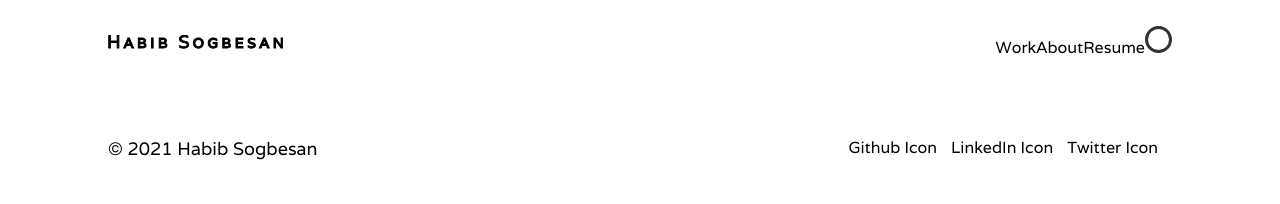
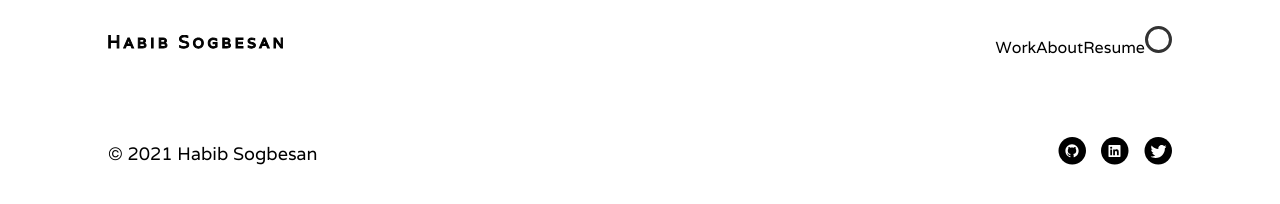
Before and after one commit to AbdurrahmanSogbesan/portfolio-site, a Gatsby site: page / in a window 1280 px wide. Built offline with nearby package versions, Linux system fonts and the light colour scheme; Gatsby itself is replaced by a stand-in of ours.

Commit message:
added icon components

```diff
--- a/src/components/Footer/Footer.css
+++ b/src/components/Footer/Footer.css
@@ -1,6 +1,7 @@
 .footer {
   display: flex;
   justify-content: space-between;
+  align-items: center;
 }
 
 .footer > span {
@@ -9,6 +10,7 @@
   line-height: 23px;
 }
 
-.footerLinks > span {
-  margin-right: 14px;
+.footerLinks {
+  display: flex;
+  align-items: center;
 }
--- a/src/components/Footer/Footer.js
+++ b/src/components/Footer/Footer.js
@@ -1,4 +1,5 @@
 import * as React from "react";
+import Icon from "../Icon/Icon";
 import "./Footer.css";
 
 function Footer() {
@@ -6,9 +7,9 @@ function Footer() {
     <div className="footer">
       <span>© 2021 Habib Sogbesan</span>
       <div className="footerLinks">
-        <span>Github Icon</span>
-        <span>LinkedIn Icon</span>
-        <span>Twitter Icon</span>
+        <Icon className="footerIcon" icon="github" />
+        <Icon className="footerIcon" icon="linkedin" />
+        <Icon className="footerIcon" icon="twitter" />
       </div>
     </div>
   );
--- /dev/null
+++ b/src/components/Icon/Icon.css
@@ -0,0 +1,3 @@
+.iconContainer {
+    margin-left: 15px;
+}
--- /dev/null
+++ b/src/components/Icon/Icon.js
@@ -0,0 +1,24 @@
+import React from "react";
+import "./Icon.css";
+import icons from "./icons";
+import PropTypes from "prop-types";
+
+function Icon({ icon, height = 28, width = 28, fill = "#000000", onClick }) {
+  const IconComponent = icons[icon];
+
+  return (
+    <div className="iconContainer" onClick={onClick}>
+      <IconComponent height={height} width={width} fill={fill} />
+    </div>
+  );
+}
+
+Icon.propTypes = {
+  icon: PropTypes.oneOf(Object.keys(icons)).isRequired,
+  height: PropTypes.number,
+  width: PropTypes.number,
+  fill: PropTypes.string,
+  onClick: PropTypes.func,
+};
+
+export default Icon;
--- /dev/null
+++ b/src/components/Icon/icons/arrow.js
@@ -0,0 +1,22 @@
+import React from "react";
+
+function arrow(props) {
+  return (
+    <svg
+      xmlns="http://www.w3.org/2000/svg"
+      viewBox="0 0 22 14"
+      fill="none"
+      cursor="pointer"
+      {...props}
+    >
+      <path
+        fill-rule="evenodd"
+        clip-rule="evenodd"
+        d="M0.5 7.00003C0.5 6.80112 0.579018 6.61036 0.71967 6.4697C0.860322 6.32905 1.05109 6.25003 1.25 6.25003H18.9395L14.219 1.53103C14.0782 1.3902 13.9991 1.1992 13.9991 1.00003C13.9991 0.800868 14.0782 0.609862 14.219 0.469032C14.3598 0.328202 14.5508 0.249084 14.75 0.249084C14.9492 0.249084 15.1402 0.328202 15.281 0.469032L21.281 6.46903C21.3508 6.5387 21.4063 6.62146 21.4441 6.71258C21.4819 6.8037 21.5013 6.90138 21.5013 7.00003C21.5013 7.09868 21.4819 7.19636 21.4441 7.28748C21.4063 7.3786 21.3508 7.46136 21.281 7.53103L15.281 13.531C15.1402 13.6719 14.9492 13.751 14.75 13.751C14.5508 13.751 14.3598 13.6719 14.219 13.531C14.0782 13.3902 13.9991 13.1992 13.9991 13C13.9991 12.8009 14.0782 12.6099 14.219 12.469L18.9395 7.75003H1.25C1.05109 7.75003 0.860322 7.67102 0.71967 7.53036C0.579018 7.38971 0.5 7.19895 0.5 7.00003Z"
+        fill="black"
+      />
+    </svg>
+  );
+}
+
+export default arrow;
--- /dev/null
+++ b/src/components/Icon/icons/github.js
@@ -0,0 +1,23 @@
+import React from "react";
+
+function github(props) {
+  return (
+    <svg
+      xmlns="http://www.w3.org/2000/svg"
+      viewBox="0 0 28 28"
+      fill="none"
+      cursor="pointer"
+      {...props}
+    >
+      <circle cx="14.25" cy="13.75" r="13.75" fill="black" />
+      <path
+        fill-rule="evenodd"
+        clip-rule="evenodd"
+        d="M14.0173 7.33325C10.3446 7.33325 7.36798 10.3099 7.36798 13.9826C7.36798 16.9199 9.27265 19.4126 11.9153 20.2926C12.248 20.3526 12.368 20.1479 12.368 19.9719C12.368 19.8139 12.3626 19.3953 12.3606 18.8413C10.5106 19.2426 10.12 17.9493 10.12 17.9493C9.81865 17.1813 9.38198 16.9766 9.38198 16.9766C8.77865 16.5639 9.42798 16.5733 9.42798 16.5733C10.096 16.6199 10.446 17.2586 10.446 17.2586C11.0393 18.2746 12.0033 17.9813 12.3806 17.8113C12.4413 17.3813 12.6146 17.0879 12.804 16.9219C11.328 16.7546 9.77598 16.1839 9.77598 13.6353C9.77598 12.9106 10.0353 12.3159 10.4586 11.8519C10.3913 11.6833 10.1613 11.0066 10.5246 10.0919C10.5246 10.0919 11.0826 9.91259 12.3526 10.7726C12.895 10.625 13.4545 10.5497 14.0166 10.5486C14.5788 10.5495 15.1383 10.6248 15.6806 10.7726C16.9513 9.91192 17.5086 10.0919 17.5086 10.0919C17.872 11.0066 17.644 11.6833 17.5746 11.8519C18.0013 12.3159 18.2573 12.9099 18.2573 13.6353C18.2573 16.1906 16.704 16.7519 15.2226 16.9166C15.4593 17.1219 15.6726 17.5273 15.6726 18.1473C15.6726 19.0366 15.6646 19.7539 15.6646 19.9719C15.6646 20.1499 15.7833 20.3566 16.1226 20.2913C18.764 19.4099 20.6666 16.9193 20.6666 13.9826C20.6666 10.3099 17.69 7.33325 14.0173 7.33325Z"
+        fill="white"
+      />
+    </svg>
+  );
+}
+
+export default github;
--- /dev/null
+++ b/src/components/Icon/icons/index.js
@@ -0,0 +1,9 @@
+const icons = {
+  arrow: require("./arrow").default,
+  github: require("./github").default,
+  linkedin: require("./linkedin").default,
+  twitter: require("./twitter").default,
+  link: require("./link").default,
+};
+
+export default icons;
--- /dev/null
+++ b/src/components/Icon/icons/link.js
@@ -0,0 +1,15 @@
+import React from "react";
+
+function link(props) {
+  return (
+    <svg xmlns="http://www.w3.org/2000/svg" viewBox="0 0 48 48" {...props}>
+      <circle cx="24" cy="24" r="24" fill="black" />
+      <path
+        d="M20 20C17.752 20 16 21.752 16 24C16 26.248 17.752 28 20 28H22C22.2652 28 22.5196 28.1054 22.7071 28.2929C22.8946 28.4804 23 28.7348 23 29C23 29.2652 22.8946 29.5196 22.7071 29.7071C22.5196 29.8946 22.2652 30 22 30H20C16.648 30 14 27.352 14 24C14 20.648 16.648 18 20 18H22C22.2652 18 22.5196 18.1054 22.7071 18.2929C22.8946 18.4804 23 18.7348 23 19C23 19.2652 22.8946 19.5196 22.7071 19.7071C22.5196 19.8946 22.2652 20 22 20H20ZM25 19C25 18.7348 25.1054 18.4804 25.2929 18.2929C25.4804 18.1054 25.7348 18 26 18H28C31.352 18 34 20.648 34 24C34 27.352 31.352 30 28 30H26C25.7348 30 25.4804 29.8946 25.2929 29.7071C25.1054 29.5196 25 29.2652 25 29C25 28.7348 25.1054 28.4804 25.2929 28.2929C25.4804 28.1054 25.7348 28 26 28H28C30.248 28 32 26.248 32 24C32 21.752 30.248 20 28 20H26C25.7348 20 25.4804 19.8946 25.2929 19.7071C25.1054 19.5196 25 19.2652 25 19ZM19 24C19 23.7348 19.1054 23.4804 19.2929 23.2929C19.4804 23.1054 19.7348 23 20 23H28C28.2652 23 28.5196 23.1054 28.7071 23.2929C28.8946 23.4804 29 23.7348 29 24C29 24.2652 28.8946 24.5196 28.7071 24.7071C28.5196 24.8946 28.2652 25 28 25H20C19.7348 25 19.4804 24.8946 19.2929 24.7071C19.1054 24.5196 19 24.2652 19 24Z"
+        fill="white"
+      />
+    </svg>
+  );
+}
+
+export default link;
--- /dev/null
+++ b/src/components/Icon/icons/linkedin.js
@@ -0,0 +1,20 @@
+import React from "react";
+
+function linkedin(props) {
+  return (
+    <svg
+      xmlns="http://www.w3.org/2000/svg"
+      viewBox="0 0 28 28"
+      cursor="pointer"
+      {...props}
+    >
+      <circle cx="13.75" cy="13.75" r="13.75" fill="black" />
+      <path
+        d="M18.8333 8H8.16667C7.98986 8 7.82029 8.07024 7.69526 8.19526C7.57024 8.32029 7.5 8.48986 7.5 8.66667V19.3333C7.5 19.5101 7.57024 19.6797 7.69526 19.8047C7.82029 19.9298 7.98986 20 8.16667 20H18.8333C19.0101 20 19.1797 19.9298 19.3047 19.8047C19.4298 19.6797 19.5 19.5101 19.5 19.3333V8.66667C19.5 8.48986 19.4298 8.32029 19.3047 8.19526C19.1797 8.07024 19.0101 8 18.8333 8ZM11.0593 18.2247H9.278V12.498H11.0593V18.2247ZM10.1687 11.716C9.89496 11.716 9.63247 11.6073 9.43893 11.4137C9.24539 11.2202 9.13667 10.9577 9.13667 10.684C9.13667 10.4103 9.24539 10.1478 9.43893 9.95427C9.63247 9.76073 9.89496 9.652 10.1687 9.652C10.4424 9.652 10.7049 9.76073 10.8984 9.95427C11.0919 10.1478 11.2007 10.4103 11.2007 10.684C11.2007 10.9577 11.0919 11.2202 10.8984 11.4137C10.7049 11.6073 10.4424 11.716 10.1687 11.716ZM17.7253 18.2247H15.946V15.44C15.946 14.776 15.934 13.922 15.0207 13.922C14.094 13.922 13.9533 14.646 13.9533 15.3933V18.2253H12.1753V12.4987H13.882V13.2813H13.9067C14.1433 12.8313 14.7247 12.3567 15.5893 12.3567C17.392 12.3567 17.7247 13.542 17.7247 15.0847V18.2247H17.7253Z"
+        fill="white"
+      />
+    </svg>
+  );
+}
+
+export default linkedin;
--- /dev/null
+++ b/src/components/Icon/icons/twitter.js
@@ -0,0 +1,32 @@
+import React from "react";
+
+function twitter(props) {
+  return (
+    <svg
+      xmlns="http://www.w3.org/2000/svg"
+      cursor="pointer"
+      viewBox="0 0 28 28"
+      {...props}
+    >
+      <circle cx="14.25" cy="13.75" r="13.75" fill="black" />
+      <g clip-path="url(#clip0_267_132)">
+        <path
+          d="M11.526 21C17.564 21 20.867 15.997 20.867 11.666C20.867 11.526 20.867 11.384 20.861 11.244C21.5041 10.7784 22.0591 10.2021 22.5 9.54196C21.8993 9.80681 21.2628 9.98137 20.611 10.06C21.2975 9.6496 21.8117 9.00393 22.058 8.24296C21.413 8.62508 20.707 8.89333 19.971 9.03596C19.4762 8.50898 18.8214 8.15988 18.1081 8.04272C17.3948 7.92556 16.6627 8.04688 16.0253 8.3879C15.388 8.72891 14.8808 9.27059 14.5824 9.92902C14.2841 10.5875 14.2112 11.3259 14.375 12.03C13.0697 11.9645 11.7928 11.6254 10.627 11.0347C9.46127 10.444 8.43268 9.6148 7.608 8.60096C7.18934 9.32404 7.06157 10.1794 7.25065 10.9932C7.43972 11.8071 7.93145 12.5185 8.626 12.983C8.10554 12.9653 7.59652 12.8255 7.14 12.575V12.62C7.1409 13.3774 7.40331 14.1114 7.88287 14.6977C8.36244 15.2841 9.02975 15.6868 9.772 15.838C9.49026 15.9156 9.19923 15.9543 8.907 15.953C8.70098 15.9536 8.49538 15.9345 8.293 15.896C8.50279 16.548 8.91127 17.1181 9.46125 17.5264C10.0112 17.9347 10.6751 18.1608 11.36 18.173C10.1966 19.0868 8.7594 19.5824 7.28 19.58C7.01932 19.5811 6.75882 19.566 6.5 19.535C8.00151 20.4922 9.7453 21.0005 11.526 21Z"
+          fill="white"
+        />
+      </g>
+      <defs>
+        <clipPath id="clip0_267_132">
+          <rect
+            width="16"
+            height="16"
+            fill="white"
+            transform="translate(6.5 6)"
+          />
+        </clipPath>
+      </defs>
+    </svg>
+  );
+}
+
+export default twitter;
--- a/src/pages/index.js
+++ b/src/pages/index.js
@@ -6,6 +6,11 @@ import { container } from "./index.module.css";
 
 function IndexPage() {
   const articles = [
+    {
+      title: "Creating a design system in Figma: a practical guide",
+      date: "Mar 3",
+      time: "11 min",
+    },
     {
       title: "Creating a design system in Figma: a practical guide",
       date: "Mar 3",
```
Also changed, not shown: src/components/Logo/Logo.js.
